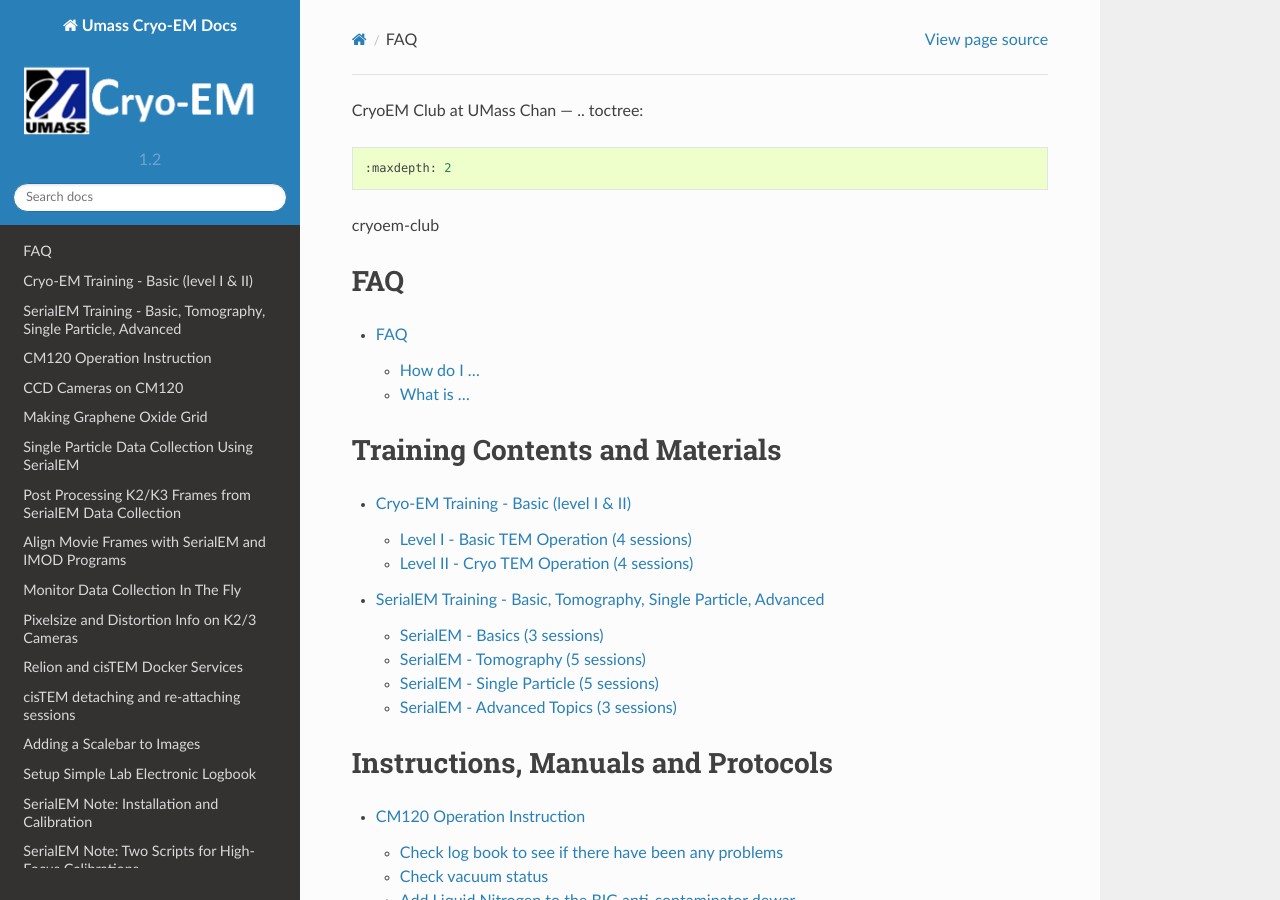
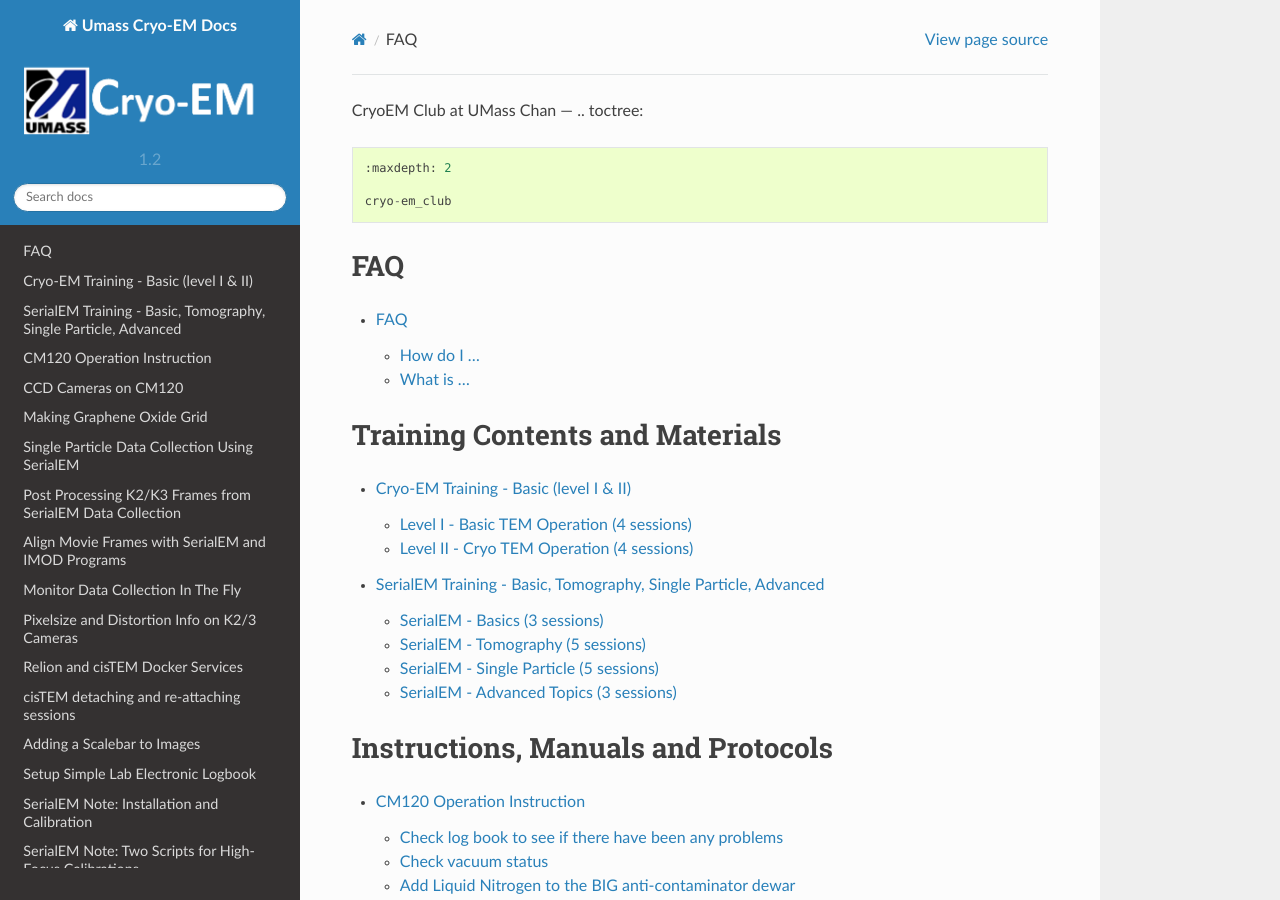
Before and after one commit to xuchen66/sphinx-emdocs, a Sphinx documentation site: the page built from source/index.rst, in a window 1280 px wide and 900 px high. Built offline with Sphinx 7.4.7 and the Read the Docs theme 2.0.0, drawn with Linux system fonts in a browser that asks for light colours; pages that are not in the unit, such as notebooks, are missing from menus.

Commit message:
Update index.rst

```diff
--- a/source/index.rst
+++ b/source/index.rst
@@ -10,7 +10,7 @@
 .. toctree::
    :maxdepth: 2
 
-cryoem-club
+   cryo-em_club
 
 FAQ
 ---
```
